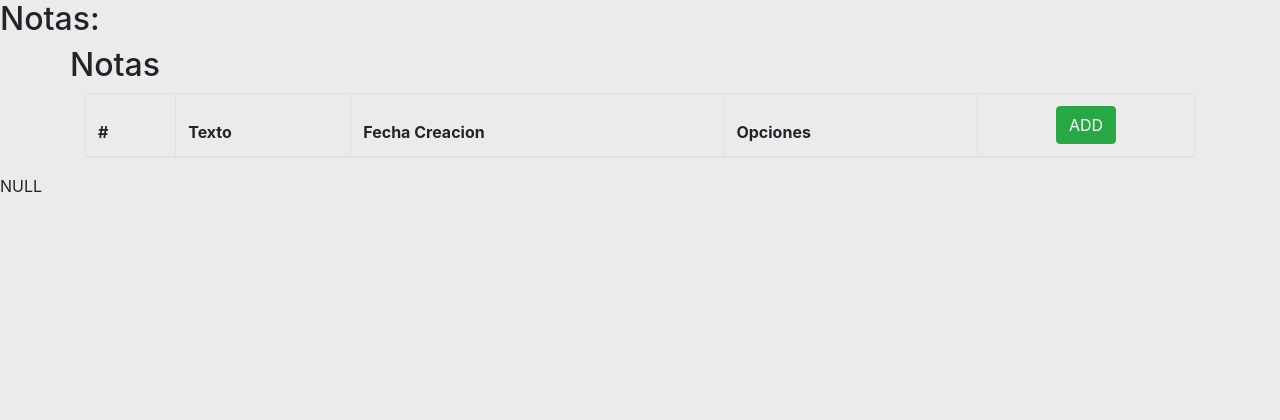
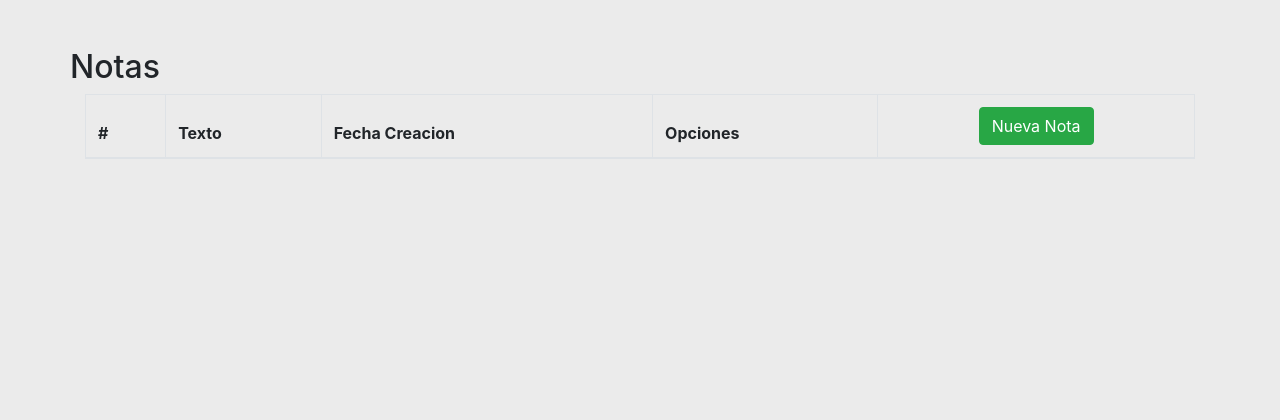
Before and after one commit to KevinDev115/php-mvc-framework, a PHP site: template app/views/notas/index.view.php in a window 1280 px wide. Shown: the top 420 px of the page. Run offline with PHP 8.4, Linux system fonts and the light colour scheme; the template is opened without the code that fills it, so the values that code supplies are empty; some libraries are stand-ins or nearby versions.

Commit message:
Update index.view.php
Se modifican los hipervinculos

```diff
--- a/app/views/notas/index.view.php
+++ b/app/views/notas/index.view.php
@@ -1,7 +1,4 @@
-
-<h2>Notas: </h2>
-
-<div class="container">
+<div class="container mt-5">
     <div class="row">
         <h2>Notas</h2>
     </div>
@@ -18,7 +15,7 @@
                             <span>Opciones</span>
                         </th>
                         <th class="text-center">
-                            <button class="btn btn-success">ADD</button>
+                            <a href="<?=APP_URL?>/nota/create" class="btn btn-success">Nueva Nota</a>
                         </th>
                     </tr>
                 </thead>
@@ -29,9 +26,9 @@
                         <td><?=$value->contenido?></td>
                         <td><?=$value->fecha_creacion?></td>
                         <td class="text-center" colspan="2">
-                            <div class="btn-group btn-group-toggle" data-toggle="buttons">
-                                <button class="btn btn-secondary">Editar</button>
-                                <button class="btn btn-danger">Eliminar</button>
+                            <div class="btn-group btn-group-toggle">
+                                <a href="<?=APP_URL?>/nota/edit/<?=$value->id?>" class="btn btn-secondary">Editar</a>
+                                <a href="<?=APP_URL?>/nota/destroy/<?=$value->id?>" class="btn btn-danger">Eliminar</a>
                             </div>
                         </td>
                     </tr>
@@ -41,10 +38,3 @@
         </div>
     </div>
 </div>
-
-
-
-<?php
-
-var_dump($data);
-?>
```
